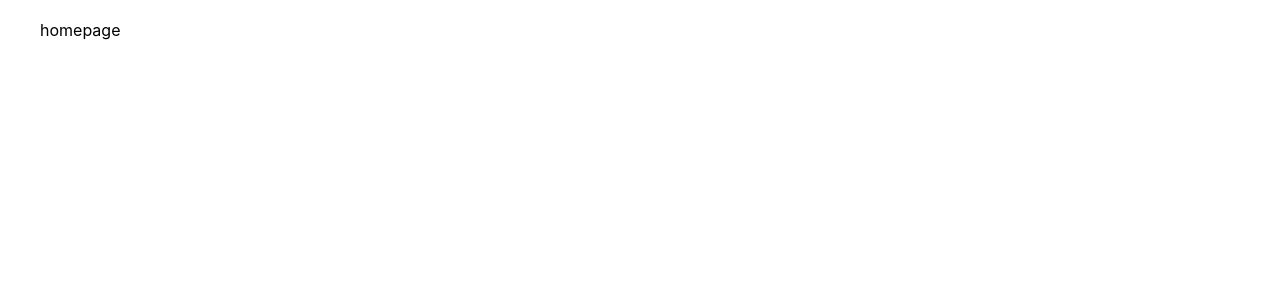
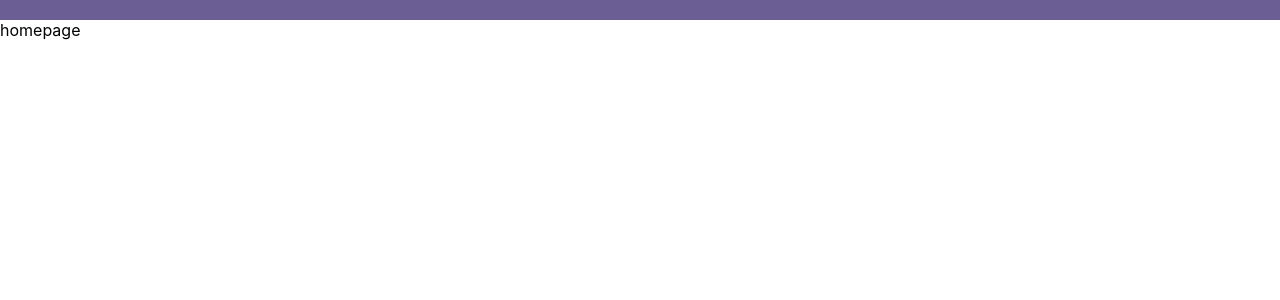
Before and after one commit to ibraheemosule/pokemons, a React (Vite) app: page / in a window 1280 px wide. Shown: the top 300 px of the page. Built offline with nearby package versions, Linux system fonts and the light colour scheme.

Commit message:
changed layout scss to a module and created the navbar component

```diff
--- a/src/base-styles/_globals.scss
+++ b/src/base-styles/_globals.scss
@@ -1,8 +1,9 @@
 @import 'reset';
 @import 'utilities';
+@import 'theme-colors';
 
 .container {
   max-width: 1200px;
   margin: 0 auto;
-  padding: 20px;
+  padding: rem(20);
 }
--- a/src/base-styles/_reset.scss
+++ b/src/base-styles/_reset.scss
@@ -2,6 +2,7 @@
   margin: 0;
   padding: 0;
   border: 0;
+  outline: 0;
 }
 
 html {
@@ -10,4 +11,9 @@ html {
 
 body {
   box-sizing: border-box;
+  font-size: 16px;
 }
+
+a {
+  text-decoration: none;
+}
--- a/src/base-styles/_utilities.scss
+++ b/src/base-styles/_utilities.scss
@@ -1,8 +1,10 @@
+@use 'sass:math';
+
 @mixin min-width($breakpoint) {
   @media (max-width: $breakpoint) {
   }
 }
 
 @function rem($px-value) {
-  @return ($px-value / 16) * 1rem;
+  @return math.div($px-value, 16) * 1rem;
 }
--- a/src/components/reusables/layout/Layout.tsx
+++ b/src/components/reusables/layout/Layout.tsx
@@ -1,10 +1,12 @@
 import { FC } from 'react';
+import Navbar from './navbar/Navbar';
 import Home from '../../pages/home/Home';
-import './s_layout.scss';
+import s from './s_layout.module.scss';
 
 const Layout: FC = () => {
   return (
-    <main className="container">
+    <main>
+      <Navbar />
       <Home />
     </main>
   );
--- /dev/null
+++ b/src/components/reusables/layout/navbar/Navbar.tsx
@@ -0,0 +1,9 @@
+import { FC } from 'react';
+
+import s from './s_navbar.module.scss';
+
+const Navbar: FC = () => {
+  return <nav className={s.navbar}> this si a navarba</nav>;
+};
+
+export default Navbar;
--- /dev/null
+++ b/src/components/reusables/layout/navbar/s_navbar.module.scss
@@ -0,0 +1,6 @@
+@import '../../../../base-styles//globals';
+
+.navbar {
+  background-color: $pry-col;
+  color: $pry-col;
+}
--- a/src/components/reusables/layout/s_layout.scss
+++ b/src/components/reusables/layout/s_layout.module.scss
@@ -1 +1,5 @@
 @import '../../../base-styles/globals';
+
+.layout {
+  background: $sec-col;
+}
```
